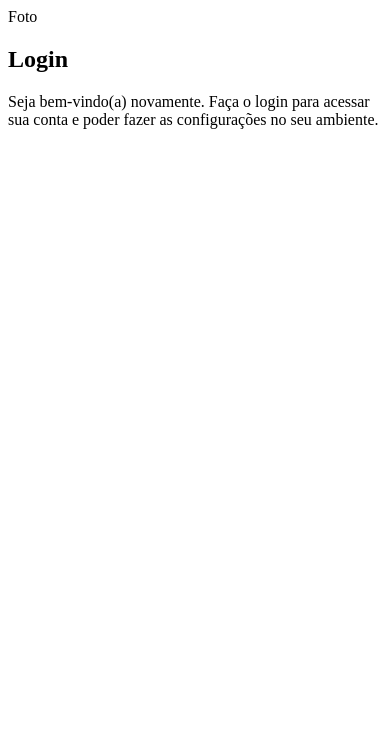
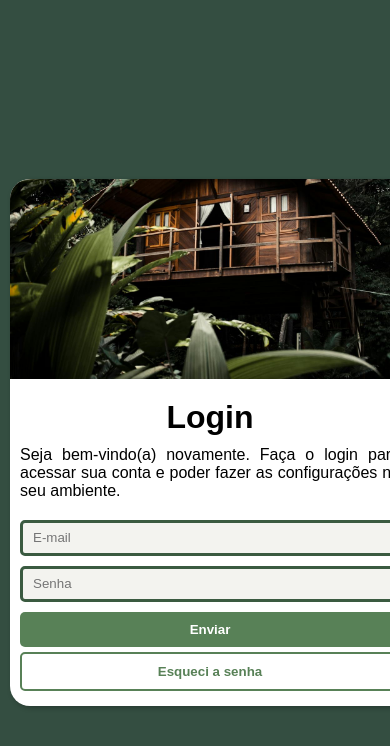
Before and after one commit to FelipeSanCavalcanti/Projeto-login, a plain HTML site: page index.html in a window 390 px wide. Drawn offline with Linux system fonts and the light colour scheme; a web font is replaced by a local one.

Commit message:
versão mobile-first

```diff
--- a/estilos/style.css
+++ b/estilos/style.css
@@ -11,3 +11,89 @@
 
     --fonte: "National Park", sans-serif;
 }
+
+* {
+    margin: 0px;
+    padding: 0px;
+}
+
+body {
+    background-color: var(--main-color);
+    padding: 10px;
+    font-family: var(--fonte)
+}
+
+main {
+    background-color: white;
+    width: 400px;
+    margin: auto;
+    margin-top: 20vh;
+    border-radius: 20px;
+    box-shadow: 2px 2px 5px rgba(0, 0, 0, 0.253);
+}
+
+#imagem {
+    background-image: url(../imagens/pexels-isabella-mendes-107313-1795506.jpg);
+    background-repeat: no-repeat;
+    background-position: center center;
+    background-size: cover;
+    border-top-left-radius: 20px;
+    border-top-right-radius: 20px;
+    height: 200px;
+}
+
+
+#formulario{
+    padding: 10px;
+    margin: auto;
+
+}
+
+#formulario > h1{
+    text-align: center;
+    padding: 10px 0px;
+    font-size: 2em;
+}
+
+#formulario > p{
+    text-align: justify;
+    margin: auto;
+    font-size: 1em;
+    margin-bottom: 20px;
+}
+
+.input input{
+    width: 380px;
+}
+
+.input > .input-texto{
+    width: 365px;
+    background-color: #dad7cd50;
+    border: 3px solid var(--sec-color);
+    border-radius: 5px;
+    height: 30px;
+    font-family: var(--fonte);
+    padding-left: 10px;
+    margin-bottom: 10px;
+}
+
+.input > .input-button{
+    font-family: var(--fonte);
+    border-radius: 5px;
+    border: none;
+    padding: 10px 0px;
+    margin-bottom: 5px;
+}
+
+.input > #btn-enviar{
+    background-color: var(--ter-color);
+    color: white;
+    font-weight: 700;
+}
+
+.input > #btn-esq{
+    background-color: white;
+    color: var(--ter-color);
+    border: 2px solid var(--ter-color);
+    font-weight: 700;
+}
--- a/index.html
+++ b/index.html
@@ -10,13 +10,23 @@
     <main>
         <section id="login">
             <div id="imagem">
-                Foto
+                <img src="" alt="">
             </div>
             <div id="formulario">
                 <h1>Login</h1>
                 <p>Seja bem-vindo(a) novamente. Faça o login para acessar sua conta e poder fazer as configurações no seu ambiente.</p>
-                <form action="login.php" method="post">
 
+                <form id="dados" action="login.php" method="post">
+                    <p class="input">
+                        <input class="input-texto" name="email" required type="email" autocomplete="on" placeholder="E-mail">
+                    </p>
+                    <p class="input">
+                        <input class="input-texto" name="senha" required min="8" type="password" placeholder="Senha">
+                    </p>
+                    <p class="input">
+                        <input id="btn-enviar" class="input-button" type="submit" value="Enviar">
+                        <input id="btn-esq" class="input-button" type="button" value="Esqueci a senha">
+                    </p>
                 </form>
             </div>
         </section>
```
